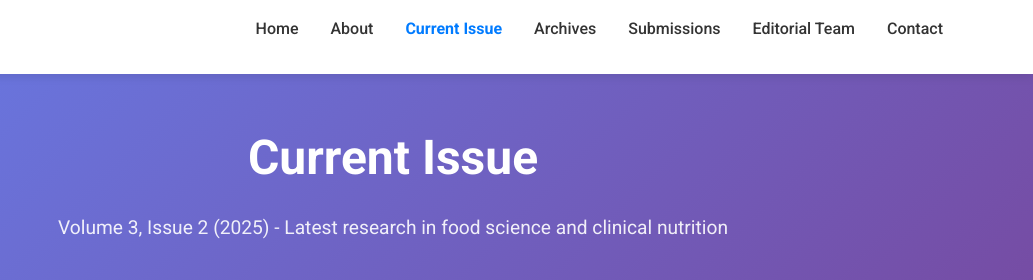
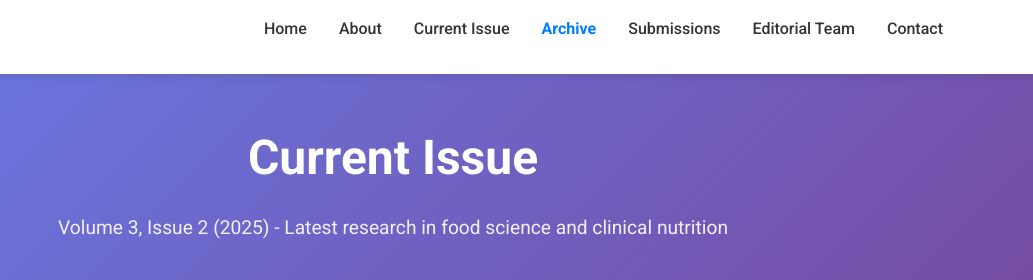
Before and after one commit to Suhas-S17/Vivrtih-Journal, a plain HTML site: page current-issue.html in a window 1280 px wide. Shown: the top 280 px of the page, 247-1280 px from the left. Drawn offline with Linux system fonts and the light colour scheme.

Commit message:
Update and rename Current issue.html to current-issue.html

```diff
--- a/Current issue.html
+++ b/current-issue.html
@@ -33,13 +33,13 @@
                     <span></span>
                 </div>
                 <div class="nav-menu" id="nav-menu">
-                    <a href="index.html" class="nav-link">Home</a>
+                   <a href="index.html" class="nav-link">Home</a>
                     <a href="about.html" class="nav-link">About</a>
-                    <a href="current-issue.html" class="nav-link active">Current Issue</a>
-                    <a href="archives.html" class="nav-link">Archives</a>
+                    <a href="current-issue.html" class="nav-link">Current Issue</a>
+                    <a href="archive.html" class="nav-link active">Archive</a>
                     <a href="submissions.html" class="nav-link">Submissions</a>
                     <a href="editorial-team.html" class="nav-link">Editorial Team</a>
-                    <a href="contact.html" class="nav-link">Contact</a>
+                    <a href="contact-us.html" class="nav-link">Contact</a>
                 </div>
             </nav>
         </div>
```
